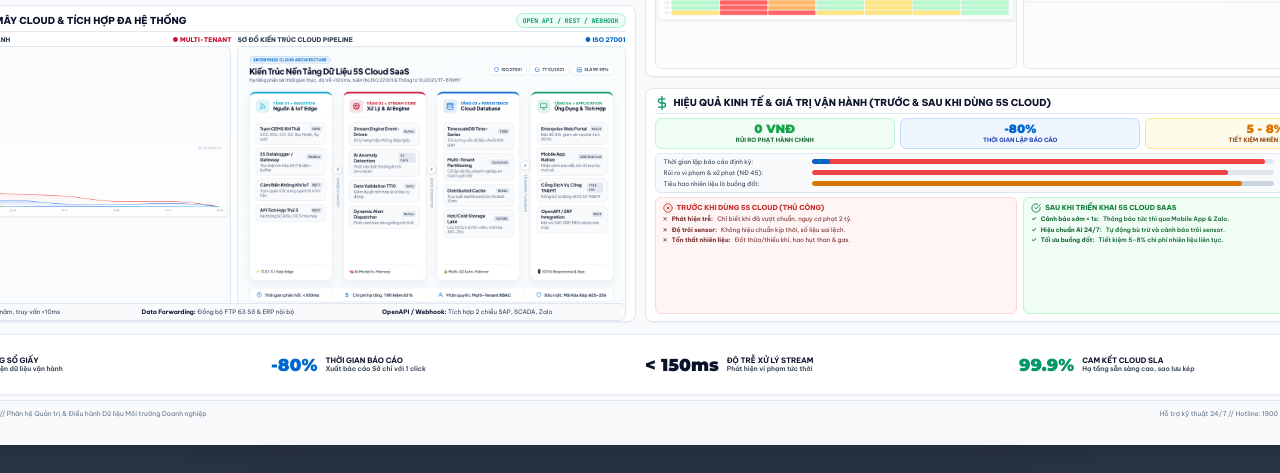
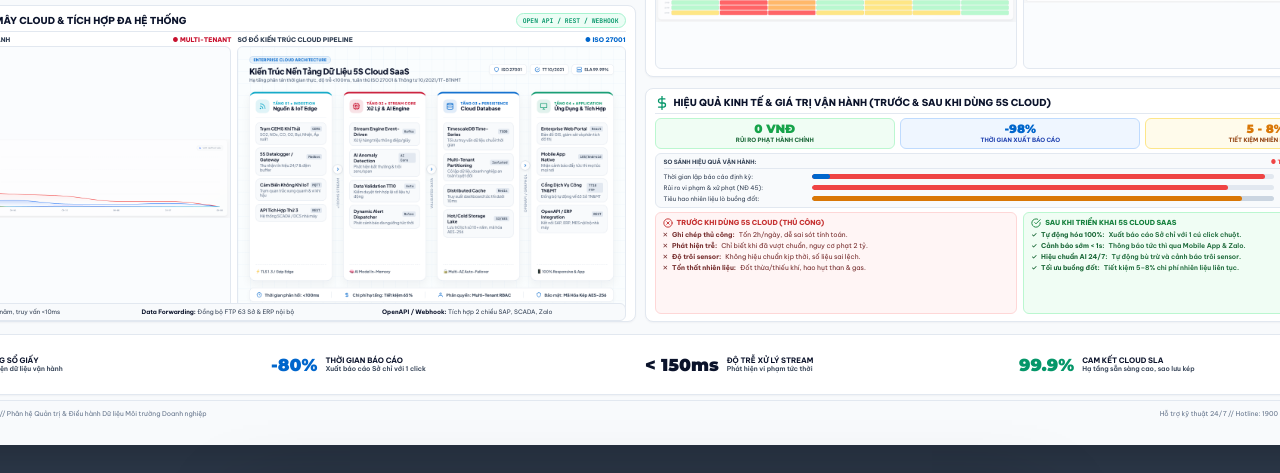
Before and after one commit to huudangdev/5s-brochure, a website: page templates/bi-fold.html in a window 1280 px wide. Shown: the part 1860-2333 px from the top of the page. Drawn offline with Linux system fonts and the light colour scheme.

Commit message:
feat(roi): align metrics to -98%, add visual progress bar legend, and balance before/after items

```diff
--- a/templates/bi-fold.html
+++ b/templates/bi-fold.html
@@ -1872,8 +1872,8 @@
                   <div style="font-size: 4.4pt; color: #166534; font-weight: 700; margin-top: 1px;">RỦI RO PHẠT HÀNH CHÍNH</div>
                 </div>
                 <div style="background: #EFF6FF; border: 1px solid #BFDBFE; border-radius: 6px; padding: 4px 6px; text-align: center;">
-                  <div style="font-family: 'Montserrat', sans-serif; font-size: 9pt; font-weight: 900; color: #0066CC; line-height: 1;">-80%</div>
-                  <div style="font-size: 4.4pt; color: #1E40AF; font-weight: 700; margin-top: 1px;">THỜI GIAN LẬP BÁO CÁO</div>
+                  <div style="font-family: 'Montserrat', sans-serif; font-size: 9pt; font-weight: 900; color: #0066CC; line-height: 1;">-98%</div>
+                  <div style="font-size: 4.4pt; color: #1E40AF; font-weight: 700; margin-top: 1px;">THỜI GIAN XUẤT BÁO CÁO</div>
                 </div>
                 <div style="background: #FFFBEB; border: 1px solid #FDE68A; border-radius: 6px; padding: 4px 6px; text-align: center;">
                   <div style="font-family: 'Montserrat', sans-serif; font-size: 9pt; font-weight: 900; color: #D97706; line-height: 1;">5 - 8%</div>
@@ -1883,6 +1883,13 @@
 
               <!-- Visual ROI Comparative Progress Bars -->
               <div style="background: #F8FAFC; border: 1px solid var(--paper-line); border-radius: 6px; padding: 4px 8px; display: flex; flex-direction: column; gap: 3px; flex-shrink: 0;">
+                <div style="display: flex; justify-content: space-between; align-items: center; font-size: 4.4pt; font-weight: 700; border-bottom: 1px solid #E2E8F0; padding-bottom: 2px; margin-bottom: 1px;">
+                  <span style="color: var(--ink-secondary); text-transform: uppercase;">SO SÁNH HIỆU QUẢ VẬN HÀNH:</span>
+                  <div style="display: flex; gap: 8px;">
+                    <span style="color: #EF4444;">● Thủ công / Cũ</span>
+                    <span style="color: #0066CC;">● 5S Cloud SaaS</span>
+                  </div>
+                </div>
                 <div style="display: flex; align-items: center; justify-content: space-between; font-size: 4.6pt;">
                   <span style="width: 140px; color: var(--ink-secondary);">Thời gian lập báo cáo định kỳ:</span>
                   <div style="flex: 1; height: 5px; background: #E2E8F0; border-radius: 3px; margin: 0 8px; overflow: hidden; position: relative;">
@@ -1918,18 +1925,20 @@
                     <svg class="svg-icon sm" viewBox="0 0 24 24"><circle cx="12" cy="12" r="10"></circle><line x1="15" y1="9" x2="9" y2="15"></line><line x1="9" y1="9" x2="15" y2="15"></line></svg>
                     TRƯỚC KHI DÙNG 5S CLOUD (THỦ CÔNG)
                   </div>
-                  <div class="roi-item" style="font-size: 4.6pt; margin-bottom: 2px;">✕ <strong>Phát hiện trễ:</strong> Chỉ biết khi đã vượt chuẩn, nguy cơ phạt 2 tỷ.</div>
-                  <div class="roi-item" style="font-size: 4.6pt; margin-bottom: 2px;">✕ <strong>Độ trôi sensor:</strong> Không hiệu chuẩn kịp thời, số liệu sai lệch.</div>
-                  <div class="roi-item" style="font-size: 4.6pt;">✕ <strong>Tổn thất nhiên liệu:</strong> Đốt thừa/thiếu khí, hao hụt than &amp; gas.</div>
+                  <div class="roi-item" style="font-size: 5pt; margin-bottom: 2px;">✕ <strong>Ghi chép thủ công:</strong> Tốn 2h/ngày, dễ sai sót tính toán.</div>
+                  <div class="roi-item" style="font-size: 5pt; margin-bottom: 2px;">✕ <strong>Phát hiện trễ:</strong> Chỉ biết khi đã vượt chuẩn, nguy cơ phạt 2 tỷ.</div>
+                  <div class="roi-item" style="font-size: 5pt; margin-bottom: 2px;">✕ <strong>Độ trôi sensor:</strong> Không hiệu chuẩn kịp thời, số liệu sai lệch.</div>
+                  <div class="roi-item" style="font-size: 5pt;">✕ <strong>Tổn thất nhiên liệu:</strong> Đốt thừa/thiếu khí, hao hụt than &amp; gas.</div>
                 </div>
                 <div class="roi-box after" style="padding: 5px 7px;">
                   <div class="roi-header" style="font-size: 5.2pt; margin-bottom: 2.5px;">
                     <svg class="svg-icon sm" viewBox="0 0 24 24"><path d="M22 11.08V12a10 10 0 1 1-5.93-9.14"></path><polyline points="22 4 12 14.01 9 11.01"></polyline></svg>
                     SAU KHI TRIỂN KHAI 5S CLOUD SAAS
                   </div>
-                  <div class="roi-item" style="font-size: 4.6pt; margin-bottom: 2px;">✓ <strong>Cảnh báo sớm &lt; 1s:</strong> Thông báo tức thì qua Mobile App &amp; Zalo.</div>
-                  <div class="roi-item" style="font-size: 4.6pt; margin-bottom: 2px;">✓ <strong>Hiệu chuẩn AI 24/7:</strong> Tự động bù trừ và cảnh báo trôi sensor.</div>
-                  <div class="roi-item" style="font-size: 4.6pt;">✓ <strong>Tối ưu buồng đốt:</strong> Tiết kiệm 5–8% chi phí nhiên liệu liên tục.</div>
+                  <div class="roi-item" style="font-size: 5pt; margin-bottom: 2px;">✓ <strong>Tự động hóa 100%:</strong> Xuất báo cáo Sở chỉ với 1 cú click chuột.</div>
+                  <div class="roi-item" style="font-size: 5pt; margin-bottom: 2px;">✓ <strong>Cảnh báo sớm &lt; 1s:</strong> Thông báo tức thì qua Mobile App &amp; Zalo.</div>
+                  <div class="roi-item" style="font-size: 5pt; margin-bottom: 2px;">✓ <strong>Hiệu chuẩn AI 24/7:</strong> Tự động bù trừ và cảnh báo trôi sensor.</div>
+                  <div class="roi-item" style="font-size: 5pt;">✓ <strong>Tối ưu buồng đốt:</strong> Tiết kiệm 5–8% chi phí nhiên liệu liên tục.</div>
                 </div>
               </div>
             </div>
```
Also changed, not shown: dist/ui-ux-audit/02-inside-spread.png, 2 other files.
